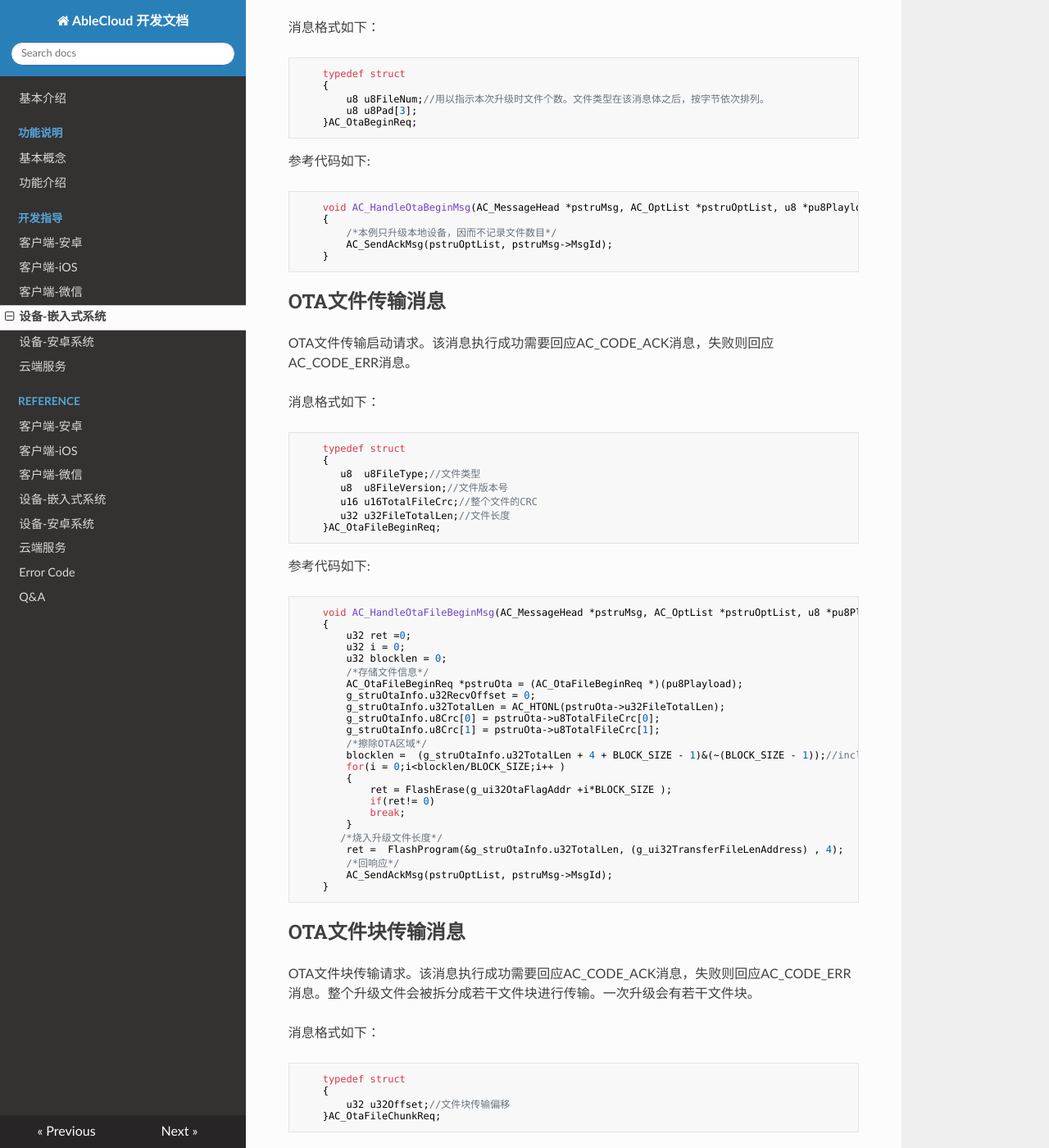
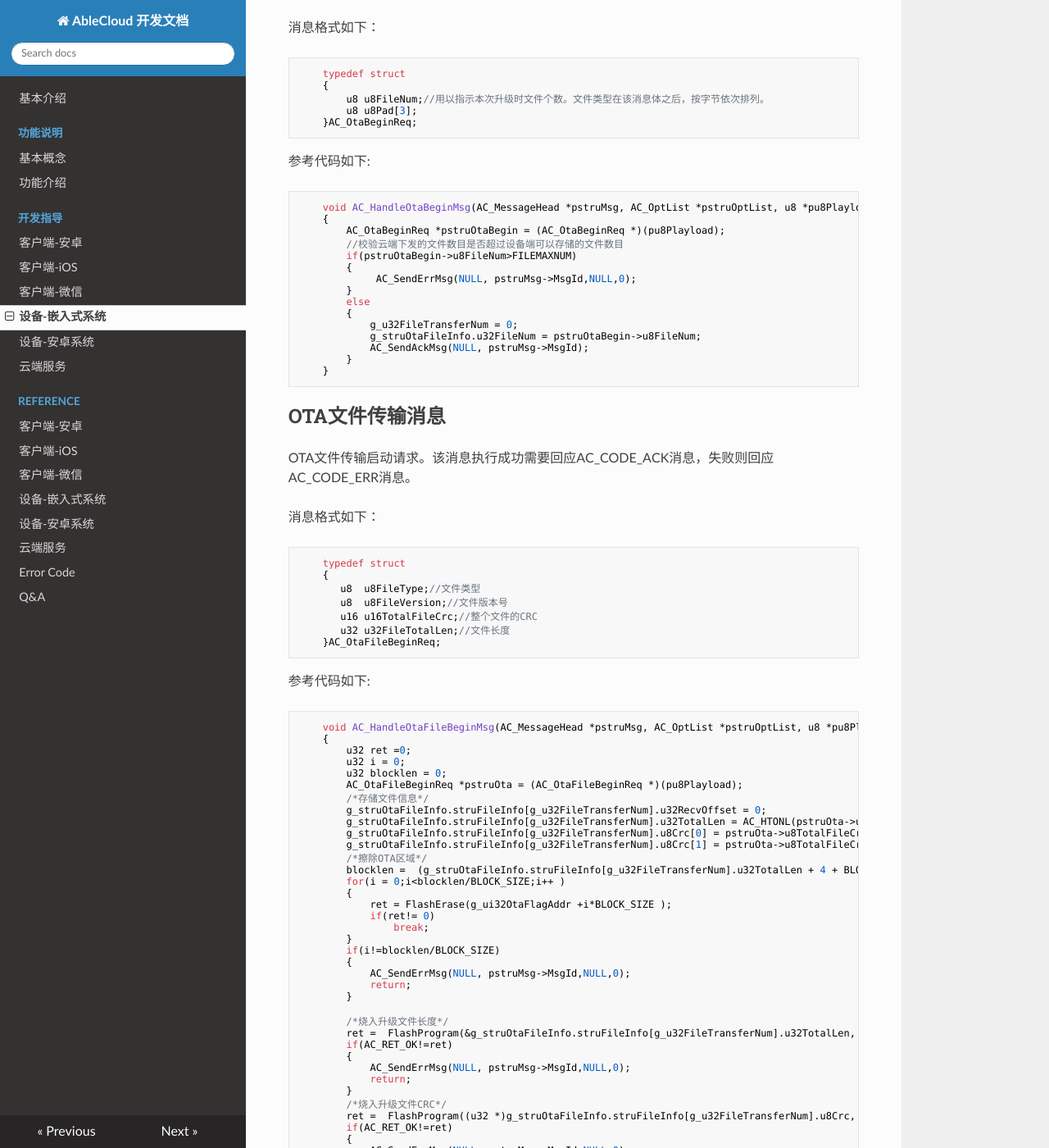
Before and after one commit to JessonW/rd_docs, an MkDocs documentation site: the page built from docs/develop_guide/device.md, in a window 1280 px wide and 1400 px high, scrolled down 9012 px. Shown: the whole window at 82% size. Built offline with MkDocs 1.6.1, drawn with Linux system fonts in a browser that asks for light colours; nearby versions of some CDN libraries; old or Windows-style settings are respelled for this version of MkDocs; some of the changed text lies outside the part shown.

Commit message:
update device ota

````diff
--- a/docs/develop_guide/device.md
+++ b/docs/develop_guide/device.md
@@ -350,8 +350,18 @@ OTA启动请求。该消息执行成功需要回应AC_CODE_ACK消息，失败则
 ```c
     void AC_HandleOtaBeginMsg(AC_MessageHead *pstruMsg, AC_OptList *pstruOptList, u8 *pu8Playload)
     {
-        /*本例只升级本地设备，因而不记录文件数目*/
-        AC_SendAckMsg(pstruOptList, pstruMsg->MsgId);
+        AC_OtaBeginReq *pstruOtaBegin = (AC_OtaBeginReq *)(pu8Playload);
+        //校验云端下发的文件数目是否超过设备端可以存储的文件数目
+        if(pstruOtaBegin->u8FileNum>FILEMAXNUM)
+        {
+             AC_SendErrMsg(NULL, pstruMsg->MsgId,NULL,0);
+        }
+        else
+        {
+            g_u32FileTransferNum = 0;
+            g_struOtaFileInfo.u32FileNum = pstruOtaBegin->u8FileNum;
+            AC_SendAckMsg(NULL, pstruMsg->MsgId);
+        }
     }
 ```
 
@@ -378,24 +388,42 @@ OTA文件传输启动请求。该消息执行成功需要回应AC_CODE_ACK消息
         u32 ret =0;
         u32 i = 0;
         u32 blocklen = 0;
+        AC_OtaFileBeginReq *pstruOta = (AC_OtaFileBeginReq *)(pu8Playload);
         /*存储文件信息*/
-        AC_OtaFileBeginReq *pstruOta = (AC_OtaFileBeginReq *)(pu8Playload);
-        g_struOtaInfo.u32RecvOffset = 0;
-        g_struOtaInfo.u32TotalLen = AC_HTONL(pstruOta->u32FileTotalLen);
-        g_struOtaInfo.u8Crc[0] = pstruOta->u8TotalFileCrc[0];
-        g_struOtaInfo.u8Crc[1] = pstruOta->u8TotalFileCrc[1];
+        g_struOtaFileInfo.struFileInfo[g_u32FileTransferNum].u32RecvOffset = 0;
+        g_struOtaFileInfo.struFileInfo[g_u32FileTransferNum].u32TotalLen = AC_HTONL(pstruOta->u32FileTotalLen);
+        g_struOtaFileInfo.struFileInfo[g_u32FileTransferNum].u8Crc[0] = pstruOta->u8TotalFileCrc[0];
+        g_struOtaFileInfo.struFileInfo[g_u32FileTransferNum].u8Crc[1] = pstruOta->u8TotalFileCrc[1];
         /*擦除OTA区域*/
-        blocklen =  (g_struOtaInfo.u32TotalLen + 4 + BLOCK_SIZE - 1)&(~(BLOCK_SIZE - 1));//include length + data
+        blocklen =  (g_struOtaFileInfo.struFileInfo[g_u32FileTransferNum].u32TotalLen + 4 + BLOCK_SIZE - 1)&(~(BLOCK_SIZE - 1));//include length + data
         for(i = 0;i<blocklen/BLOCK_SIZE;i++ )
         {
             ret = FlashErase(g_ui32OtaFlagAddr +i*BLOCK_SIZE );
             if(ret!= 0)
-            break;
+                break;
         }
-       /*烧入升级文件长度*/
-        ret =  FlashProgram(&g_struOtaInfo.u32TotalLen, (g_ui32TransferFileLenAddress) , 4);
-        /*回响应*/
-        AC_SendAckMsg(pstruOptList, pstruMsg->MsgId);
+        if(i!=blocklen/BLOCK_SIZE)
+        {
+            AC_SendErrMsg(NULL, pstruMsg->MsgId,NULL,0);
+            return;
+        }
+
+        /*烧入升级文件长度*/
+        ret =  FlashProgram(&g_struOtaFileInfo.struFileInfo[g_u32FileTransferNum].u32TotalLen, (g_ui32TransferFileLenAddress) , 4);
+        if(AC_RET_OK!=ret)
+        {
+            AC_SendErrMsg(NULL, pstruMsg->MsgId,NULL,0);
+            return;
+        }
+        /*烧入升级文件CRC*/
+        ret =  FlashProgram((u32 *)g_struOtaFileInfo.struFileInfo[g_u32FileTransferNum].u8Crc, (g_ui32TransferFileCrcAddress) , 4);
+        if(AC_RET_OK!=ret)
+        {
+            AC_SendErrMsg(NULL, pstruMsg->MsgId,NULL,0);
+
+            /*回响应*/
+            AC_SendAckMsg(NULL, pstruMsg->MsgId);
+        }
     }
 ```
 ##OTA文件块传输消息
@@ -455,12 +483,30 @@ OTA升级文件传输结束消息无消息体。该消息执行成功需要回
 参考代码如下:
 
 ```c
+
     void AC_HandleOtaFileEndMsg(AC_MessageHead *pstruMsg, AC_OptList *pstruOptList, u8 *pu8Playload)
     {
-        /*回响应*/
+         //校验文件长度
+        if(g_struOtaFileInfo.struFileInfo[g_u32FileTransferNum].u32RecvOffset!=g_struOtaFileInfo.struFileInfo[g_u32FileTransferNum].u32TotalLen)
+        {
+            AC_SendErrMsg(NULL, pstruMsg->MsgId,NULL,0);
+            return;
+        }
+        //校验文件内容
+        if (AC_RET_ERROR == AC_CheckCrc(g_struOtaFileInfo.struFileInfo[g_u32FileTransferNum].u8Crc, (u8*)(g_ui32TransferFileAddress), g_struOtaFileInfo.struFileInfo[g_u32FileTransferNum].u32TotalLen))
+        {
+            AC_SendErrMsg(NULL, pstruMsg->MsgId,NULL,0);
+            return;
+        }
+        //校验云端下发的文件数目是否超过设备端可以存储的文件数目
+        if(g_u32FileTransferNum++>FILEMAXNUM)
+        {
+             AC_SendErrMsg(NULL, pstruMsg->MsgId,NULL,0);
+             return;
+        }
         AC_Printf("Ota File End\n");
-        AC_SendAckMsg(pstruOptList, pstruMsg->MsgId);
-    }
+        AC_SendAckMsg(NULL, pstruMsg->MsgId);
+        }
 ```
 ##OTA结束消息
 
@@ -471,20 +517,16 @@ OTA升级文件传输结束消息无消息体。该消息执行成功需要回
 ```c
     void AC_HandleOtaEndMsg(AC_MessageHead *pstruMsg, AC_OptList *pstruOptList, u8 *pu8Playload)
     {
-         u32 u32RetVal = AC_RET_OK;
-         u16 u16DataLen;
-         u32 u32OtaFlag = 0xAA55AA55;
-         AC_Printf("Ota End\n");
+        AC_Printf("Ota End\n");
 
-         /*回响应*/
-         if (AC_RET_OK == u32RetVal)
-         {
-             AC_SendAckMsg(pstruOptList, pstruMsg->MsgId);
-         }
-         else
-         {
-             AC_SendErrMsg(pstruOptList, pstruMsg->MsgId, NULL, 0);
-         }
+        //校验ota文件个数
+        if(g_u32FileTransferNum!=g_struOtaFileInfo.u32FileNum)
+        {
+            AC_SendErrMsg(NULL, pstruMsg->MsgId,NULL,0);
+            return;
+        }
+
+        AC_SendAckMsg(NULL, pstruMsg->MsgId)
     }
 ```
 
@@ -502,13 +544,20 @@ OTA升级文件传输结束消息无消息体。该消息执行成功需要回
         u32 u32OtaFlag = 0xAA55AA55;
         AC_Printf("Ota Confirm\n");
 
+        //校验ota文件个数
+        if(g_u32FileTransferNum!=g_struOtaFileInfo.u32FileNum)
+        {
+            AC_SendErrMsg(NULL, pstruMsg->MsgId,NULL,0);
+            return;
+        }
         /*更新ota升级标志位*/
         u32RetVal =  FlashProgram(&u32OtaFlag, (g_ui32OtaFlagAddr) , 4);
         /*回响应,跳转到boot区域启动ota升级流程*/
         if (AC_RET_OK == u32RetVal)
         {
             AC_SendAckMsg(pstruOptList, pstruMsg->MsgId);
-            sleep(10);
+            Sleep(10);
+            //跳转到bootloader ，bootloader根据标志位和文件crc确定是否升级。
             AC_JumpToBootLoader();
         }
         else
````
Also changed, not shown: docs/reference/device.md (+18 -10 lines).
